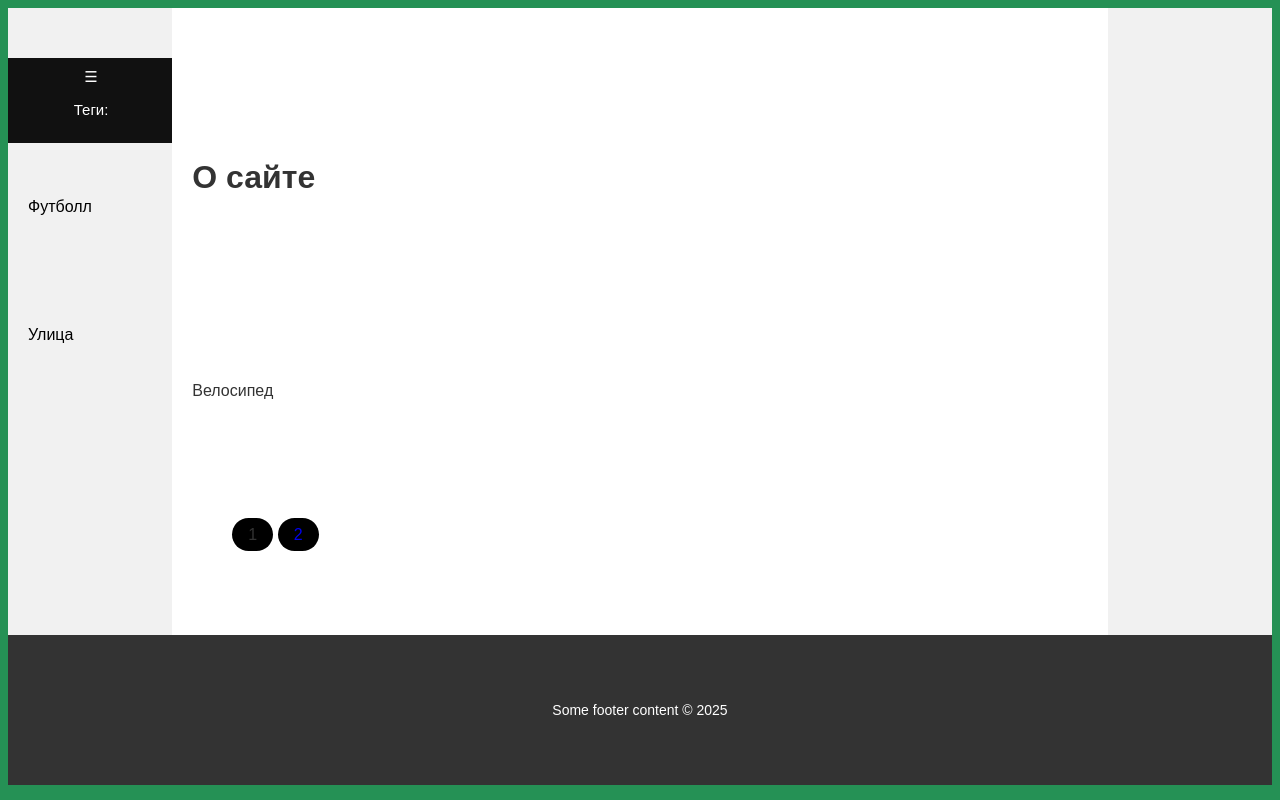
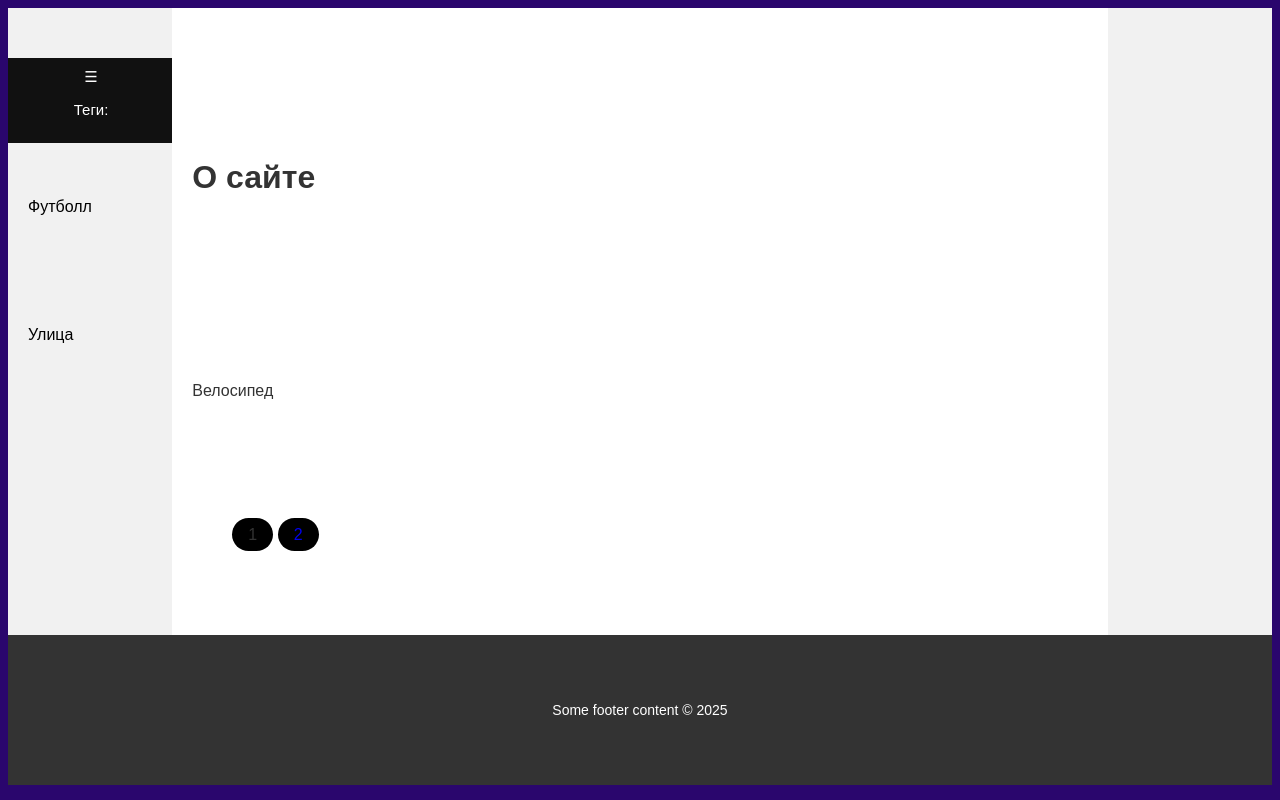
Before and after one commit to AzMa-sys/FirstProject, a Django app: page /about/ in a window 1280 px wide. Run offline with Django 4.2, Linux system fonts and the light colour scheme; a user stored in the database is signed in; data comes from the database, SQL or seed files in the repository; data that the repository does not hold is empty; parts of the project's set-up code (start-up, migrations or seed data) failed here and were passed over.

Commit message:
Update styles_s.css

```diff
--- a/KBR_SPORT/static/css/styles_s.css
+++ b/KBR_SPORT/static/css/styles_s.css
@@ -10,7 +10,7 @@ html {
 }
 body {
     font-family: 'Arial', sans-serif;
-    background-color: #259155;
+    background-color: #2a066d;
     line-height: 8;
     color: #333;
     min-height: 100%;
@@ -497,3 +497,4 @@ ul.pagination {
 .pagenum a:hover {
   background-color: #ddd;
 }
+}
```
